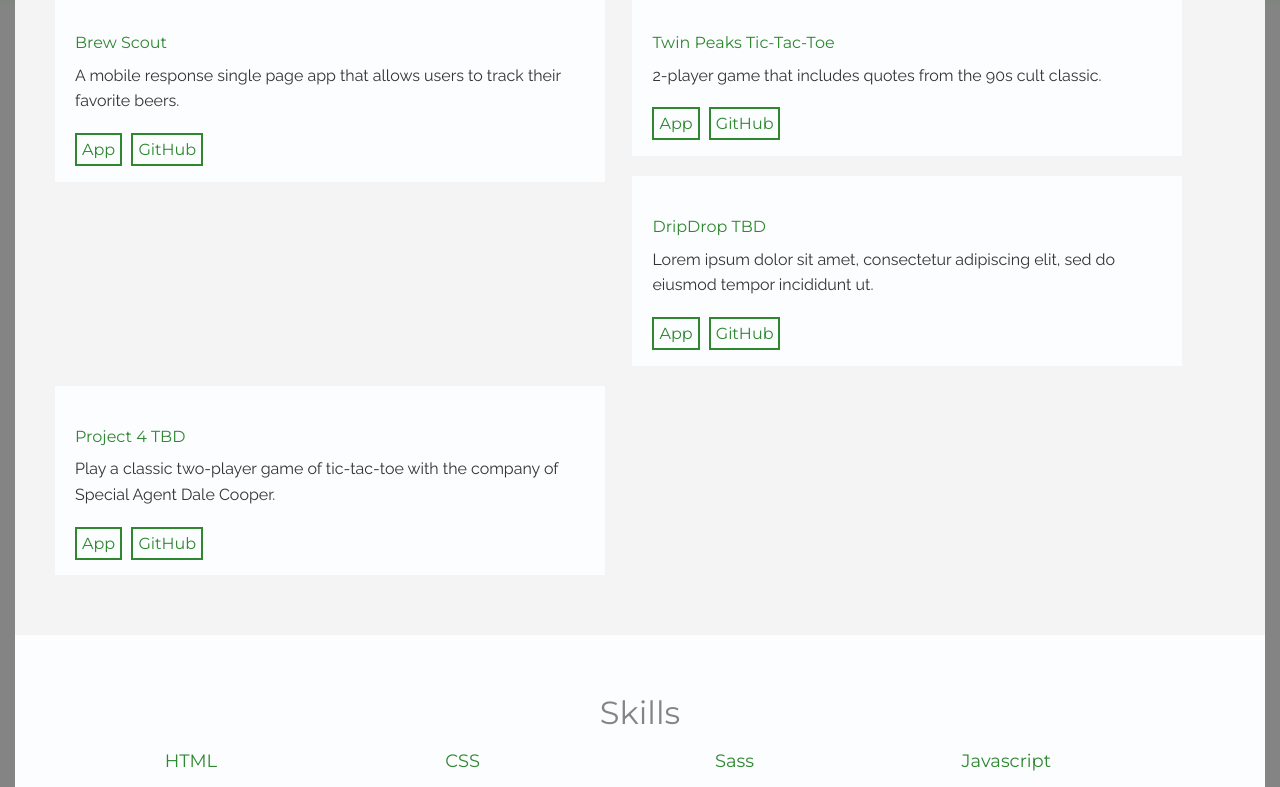
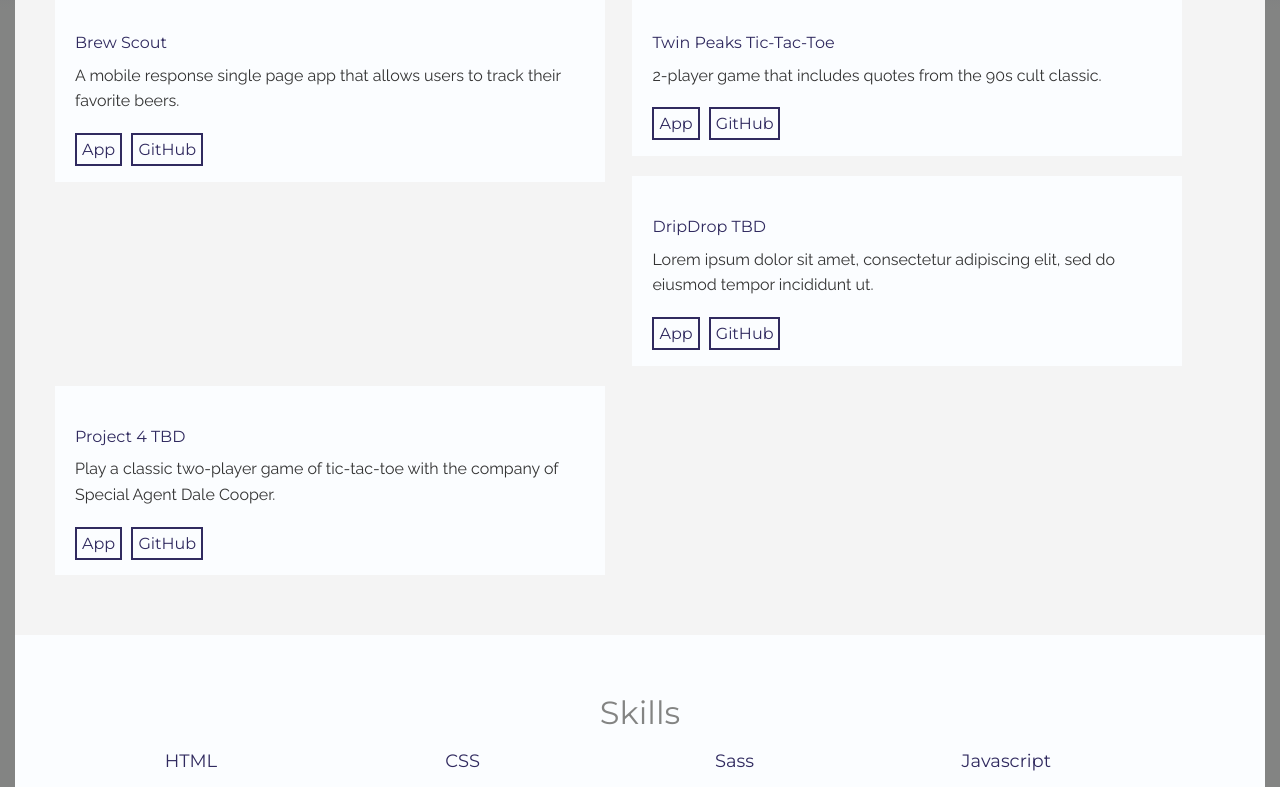
Before and after one commit to artpylon/mattgray_portfolio, a website: page index.html in a window 1280 px wide. Shown: the part 610-1397 px from the top of the page. Drawn offline with nearby package versions, Linux system fonts and the light colour scheme.

Commit message:
asdfadsf

```diff
--- a/main.css
+++ b/main.css
@@ -1,3 +1,6 @@
+/*blue #302a5f*/
+/*grey #838483*/
+
 * {
   font-size: 16px;
 }
@@ -38,7 +41,7 @@ h6 {
 }
 
 h3, h4 {
-  color: #2f872f;
+  color: #302a5f;
 }
 
 .intro-name {
@@ -88,7 +91,7 @@ p {
 }
 
 a {
-  color: #2f872f;
+  color: #302a5f;
   text-decoration: none;
 }
 
@@ -98,13 +101,13 @@ a {
 }
 
 .ghost-button {
-  border: 2px solid #2f872f;
+  border: 2px solid #302a5f;
   margin-right: 5px;
   padding: 5px;
 }
 
 .ghost-button:hover {
-  background-color: #2f872f;
+  background-color: #302a5f;
   color: #fbfdff;
 }
 
@@ -121,7 +124,7 @@ html {
 }
 
 body {
-  background: linear-gradient(180deg, #2f872f, #838483 40%);
+  background: linear-gradient(180deg, #302a5f, #838483 40%);
   background-color: #838483;
   margin: 0;
   min-width: 100%;
```
